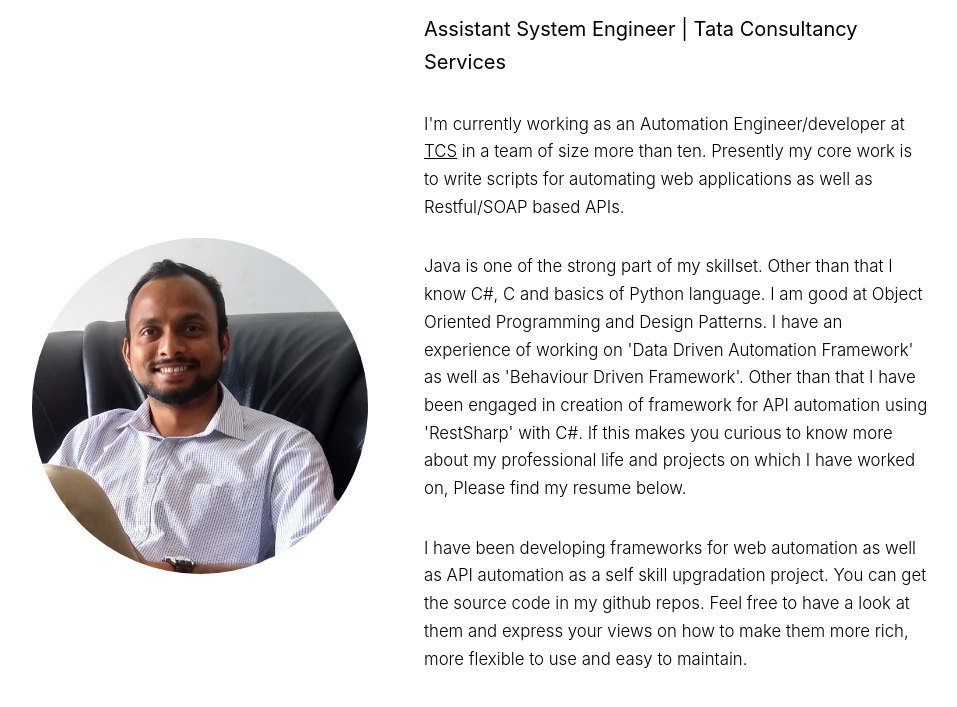
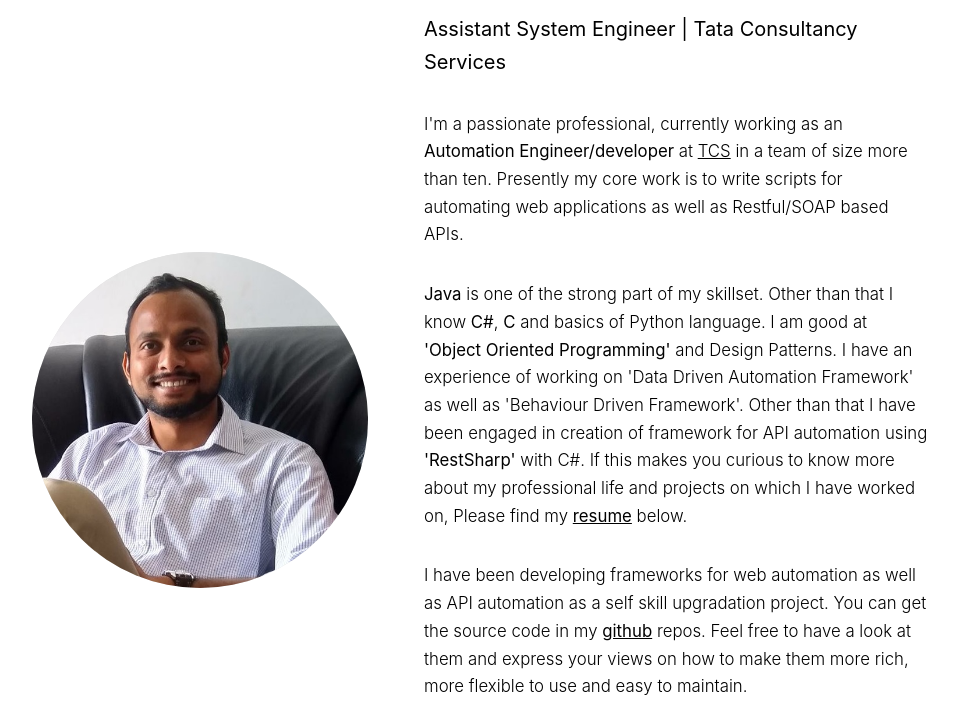
Before and after one commit to rohitkr7/rohitkr7.github.io, a plain HTML site: page index.html in a window 1280 px wide. Shown: the part 93-800 px from the top of the page, without its empty margins (160-1117 px from the left). Drawn offline with Linux system fonts and the light colour scheme.

Commit message:
made changes in the content

```diff
--- a/index.html
+++ b/index.html
@@ -16,13 +16,13 @@
 						<div class="content">
 							<h1>Rohit Kr Roy</h1>
 							<p class="major"><b>Assistant System Engineer | Tata Consultancy Services</b></p>
-                            <p>I'm currently working as an Automation Engineer/developer at <a href="https://www.tcs.com/" target="_blank">TCS</a> in a team of size more than ten.
+                            <p>I'm a passionate professional, currently working as an <b>Automation Engineer/developer</b> at <a href="https://www.tcs.com/" target="_blank">TCS</a> in a team of size more than ten.
 							    Presently my core work is to write scripts for automating web applications as well as Restful/SOAP based APIs.</p>
-							 <p>Java is one of the strong part of my skillset. Other than that I know C#, C and basics of Python language. I am good at
-							 Object Oriented Programming and Design Patterns. I have an experience of working on 'Data Driven Automation Framework' as well as
-							 'Behaviour Driven Framework'. Other than that I have been engaged in creation of framework for API automation using 'RestSharp' with C#.
-							 If this makes you curious to know more about my professional life and projects on which I have worked on, Please find my resume below.</p>
-							 <p>I have been developing frameworks for web automation as well as API automation as a self skill upgradation project. You can get the source code in my github repos. Feel free to have a look at them and express your views
+                            <p><b>Java</b> is one of the strong part of my skillset. Other than that I know <b>C#</b>, <b>C</b> and basics of Python language. I am good at
+                                <b>'Object Oriented Programming'</b> and Design Patterns. I have an experience of working on 'Data Driven Automation Framework' as well as
+                                'Behaviour Driven Framework'. Other than that I have been engaged in creation of framework for API automation using <b>'RestSharp'</b> with C#.
+                                 If this makes you curious to know more about my professional life and projects on which I have worked on, Please find my <b><a href="resume/myResume.pdf" target="_blank">resume</a></b> below.</p>
+                            <p>I have been developing frameworks for web automation as well as API automation as a self skill upgradation project. You can get the source code in my <b><a href="https://github.com/rohitkr7" target="_blank">github</a></b> repos. Feel free to have a look at them and express your views
 							 on how to make them more rich, more flexible to use and easy to maintain.</p>
 							<p>In my free time, I read books be it a novel or a collection of short stories. I am a problem solver and a team player. I learn about new Technologies and programming languages in my free time.</p>
 							<div class="inner">
@@ -33,6 +33,8 @@
                					<li><a href="resume/myResume.pdf" title="Resume" target="_blank" class="icon fa-file-pdf-o"><span class="label">Resume</span></a></li>
                                 <li><a href="https://twitter.com/imrohitkr7" target="_blank" title="Twitter" class="icon style1 fa-twitter"><span class="label">Twitter</span></a></li>
                                 <li><a href="https://facebook.com/my.rohitkr7" target="_blank" title="Facebook" class="icon style1 fa-facebook"><span class="label">Twitter</span></a></li>
+                                <li><a href="" target="_blank" title="Certificates" class="icon style1 fa-certificate"><span class="label">Twitter</span></a></li>
+
 							</ul>
 						</div>
 						</div>
```
